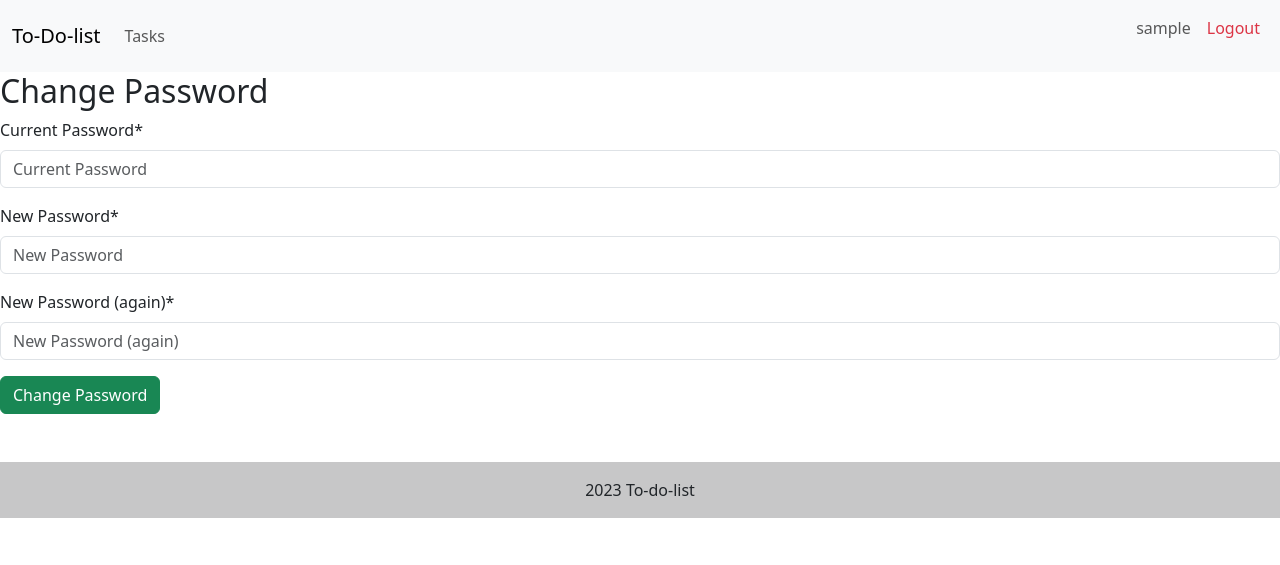
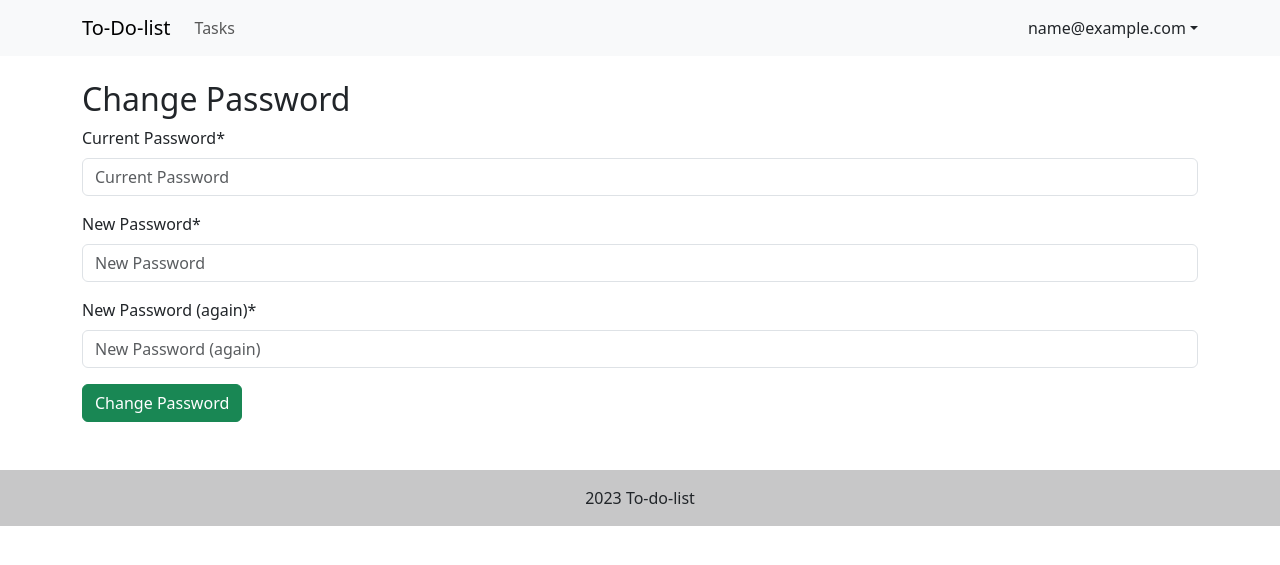
Before and after one commit to j8r41/django_todo, a Django app: page /accounts/password/change/ in a window 1280 px wide. Shown: the top 565 px of the page. Run offline with Django 3.2, Linux system fonts and the light colour scheme; the visitor is signed in with stand-in values (Sample User, id 1); some libraries are stand-ins or nearby versions.

Commit message:
add profile, add telegram to profile

```diff
--- a/app/accounts/models.py
+++ b/app/accounts/models.py
@@ -3,4 +3,6 @@ from django.db import models
 
 
 class CustomUser(AbstractUser):
-    pass
+    telegram = models.CharField(
+        max_length=50, blank=True, null=True, unique=True
+    )
--- /dev/null
+++ b/app/accounts/urls.py
@@ -0,0 +1,8 @@
+from django.urls import path
+
+from .views import ProfileUpdateView
+
+
+urlpatterns = [
+    path("profile/", ProfileUpdateView.as_view(), name="profile_edit"),
+]
--- a/app/main/urls.py
+++ b/app/main/urls.py
@@ -6,6 +6,7 @@ from django.conf.urls.static import static
 urlpatterns = [
     path("admin/", admin.site.urls),
     path("accounts/", include("allauth.urls")),
+    path("accounts/", include("accounts.urls")),
     path("", include("todo.urls")),
 ] + static(settings.MEDIA_URL, document_root=settings.MEDIA_ROOT)
 
--- a/app/templates/account/password_change.html
+++ b/app/templates/account/password_change.html
@@ -2,10 +2,12 @@
 {% load crispy_forms_tags %}
 {% block title %}Change Password{% endblock %}
 {% block content %}
+    <div class="container mt-4">
         <h2>Change Password</h2>
         <form method="post" action="{% url 'account_change_password' %}">
             {% csrf_token %}
             {{ form|crispy }}
             <button class="btn btn-success" type="submit">Change Password</button>
         </form>
+    </div>
 {% endblock content %}
--- a/app/templates/includes/header.html
+++ b/app/templates/includes/header.html
@@ -1,5 +1,5 @@
 <header class="navbar navbar-expand-lg navbar-light bg-light">
-    <div class="container-fluid">
+    <div class="container">
         <a class="navbar-brand" href="{% url 'home' %}">To-Do-list</a>
         <button class="navbar-toggler"
                 type="button"
@@ -17,22 +17,38 @@
                 </li>
             </ul>
             <ul class="navbar-nav">
+                <div class="dropdown text-end">
                     {% if user.is_authenticated %}
-                    <li class="nav-item">
-                        <p class="nav-link">{{ user }}</p>
+                        <a href="#"
+                           class="d-block link-dark text-decoration-none dropdown-toggle"
+                           data-bs-toggle="dropdown"
+                           aria-expanded="false">{{ user.email }}</a>
+                        <ul class="dropdown-menu text-small">
+                            <li>
+                                <a class="dropdown-item" href="{% url 'profile_edit' %}">Edit profile</a>
                             </li>
-                    <li class="nav-item">
-                        <a class="nav-link text-danger" href="{% url 'account_logout' %}">Logout</a>
+                            <li>
+                                <hr class="dropdown-divider">
                             </li>
+                            <li>
+                                <a class="dropdown-item" href="{% url 'account_change_password' %}">Change password</a>
+                            </li>
+                            <li>
+                                <hr class="dropdown-divider">
+                            </li>
+                            <li>
+                                <a class="dropdown-item text-danger"  href="{% url 'account_logout' %}">Sign out</a>
+                            </li>
+                        </ul>
                     {% else %}
-                    <li class="nav-item">
-                        <a class="nav-link text-primary" href="{% url 'account_login' %}">Login</a>
-                    </li>
-                    <li class="nav-item">
-                        <a class="nav-link text-success" href="{% url 'account_signup' %}">Register</a>
-                    </li>
+                        <form class="form-inline ml-auto">
+                            <a href="{% url 'account_login' %}" class="btn btn-outline-secondary">Log in</a>
+                            <a href="{% url 'account_signup' %}" class="btn btn-primary ml-2">Sign up</a>
+                        </form>
                     {% endif %}
+                </div>
             </ul>
         </div>
+    </ul>
 </div>
 </header>
```
Also changed, not shown: app/accounts/forms.py (+13 -1 lines), app/accounts/views.py (+13 -5 lines), app/templates/account/profile_edit.html (added, +12 -0 lines). Lines whose indentation alone changed are shown as unchanged.
